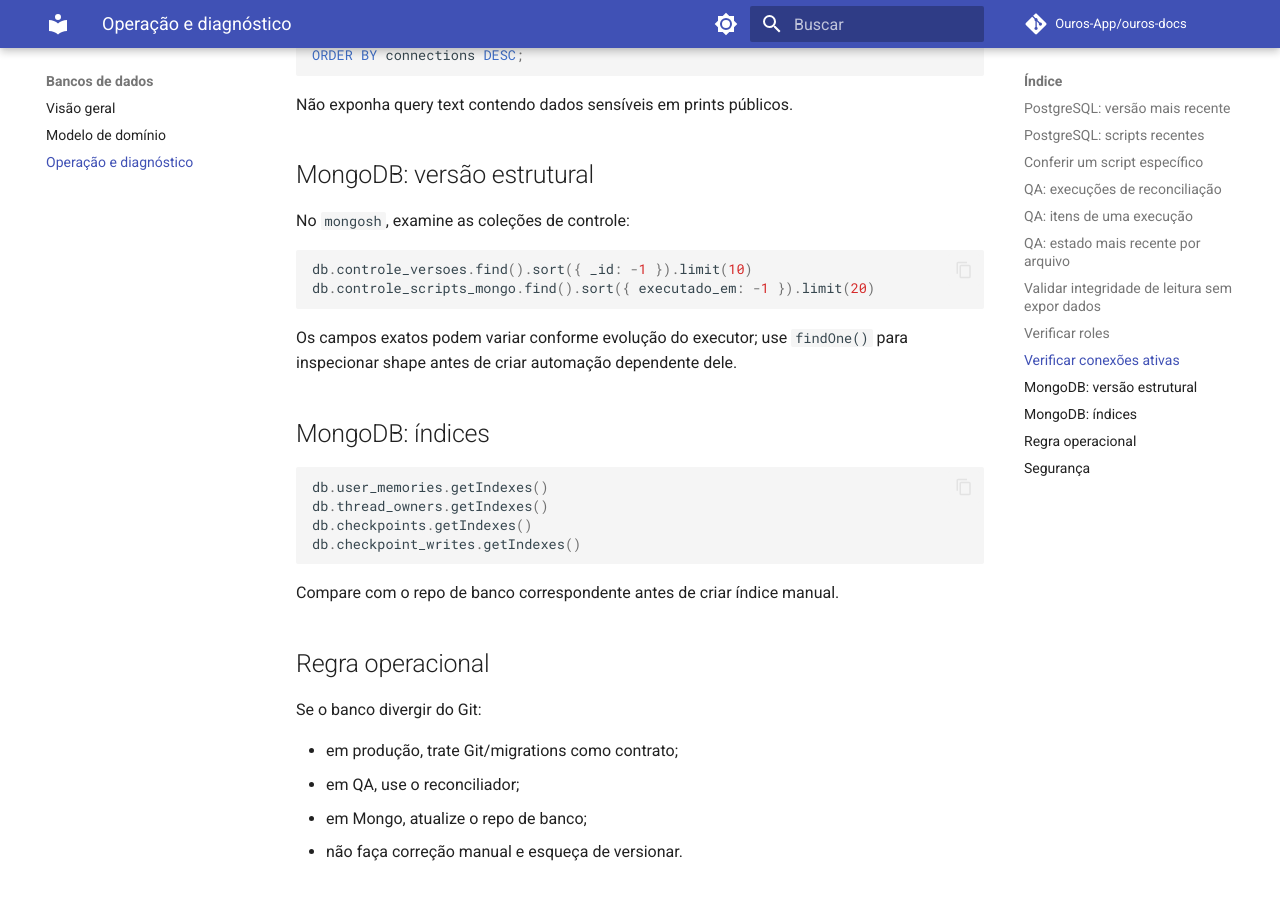
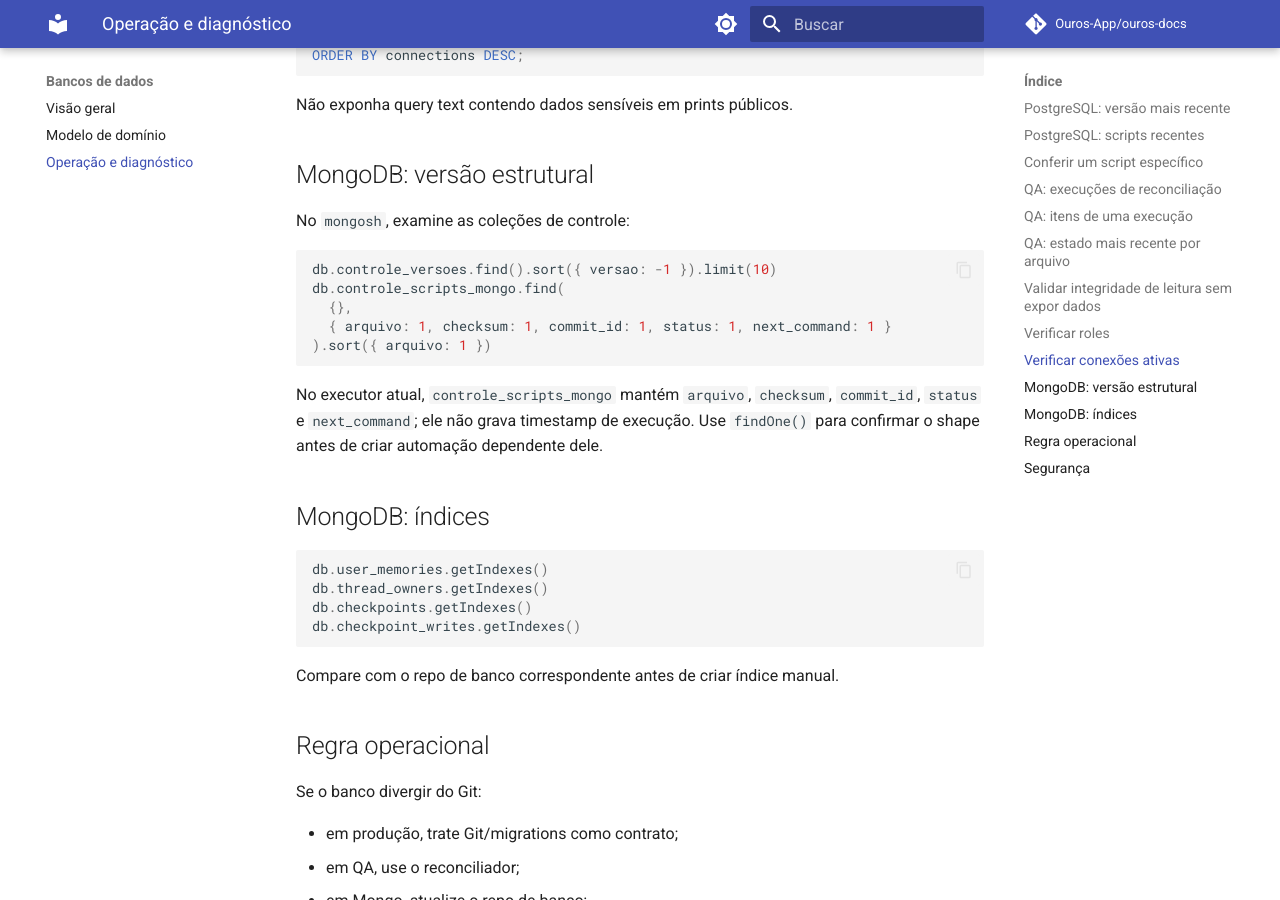
Before and after one commit to Ouros-App/ouros-docs, an MkDocs documentation site: the page built from docs/databases/operations.md, in a window 1280 px wide and 900 px high, scrolled down 3344 px. Built offline with MkDocs 1.6.1 and Material for MkDocs 9.7.7, drawn with Linux system fonts in a browser that asks for light colours; comment, search, counter and statistics services are not loaded.

Commit message:
docs: correct MongoDB control collection diagnostics

````diff
--- a/docs/databases/operations.md
+++ b/docs/databases/operations.md
@@ -154,11 +154,14 @@ Não exponha query text contendo dados sensíveis em prints públicos.
 No `mongosh`, examine as coleções de controle:
 
 ```javascript
-db.controle_versoes.find().sort({ _id: -1 }).limit(10)
-db.controle_scripts_mongo.find().sort({ executado_em: -1 }).limit(20)
+db.controle_versoes.find().sort({ versao: -1 }).limit(10)
+db.controle_scripts_mongo.find(
+  {},
+  { arquivo: 1, checksum: 1, commit_id: 1, status: 1, next_command: 1 }
+).sort({ arquivo: 1 })
 ```
 
-Os campos exatos podem variar conforme evolução do executor; use `findOne()` para inspecionar shape antes de criar automação dependente dele.
+No executor atual, `controle_scripts_mongo` mantém `arquivo`, `checksum`, `commit_id`, `status` e `next_command`; ele não grava timestamp de execução. Use `findOne()` para confirmar o shape antes de criar automação dependente dele.
 
 ## MongoDB: índices
 
````
